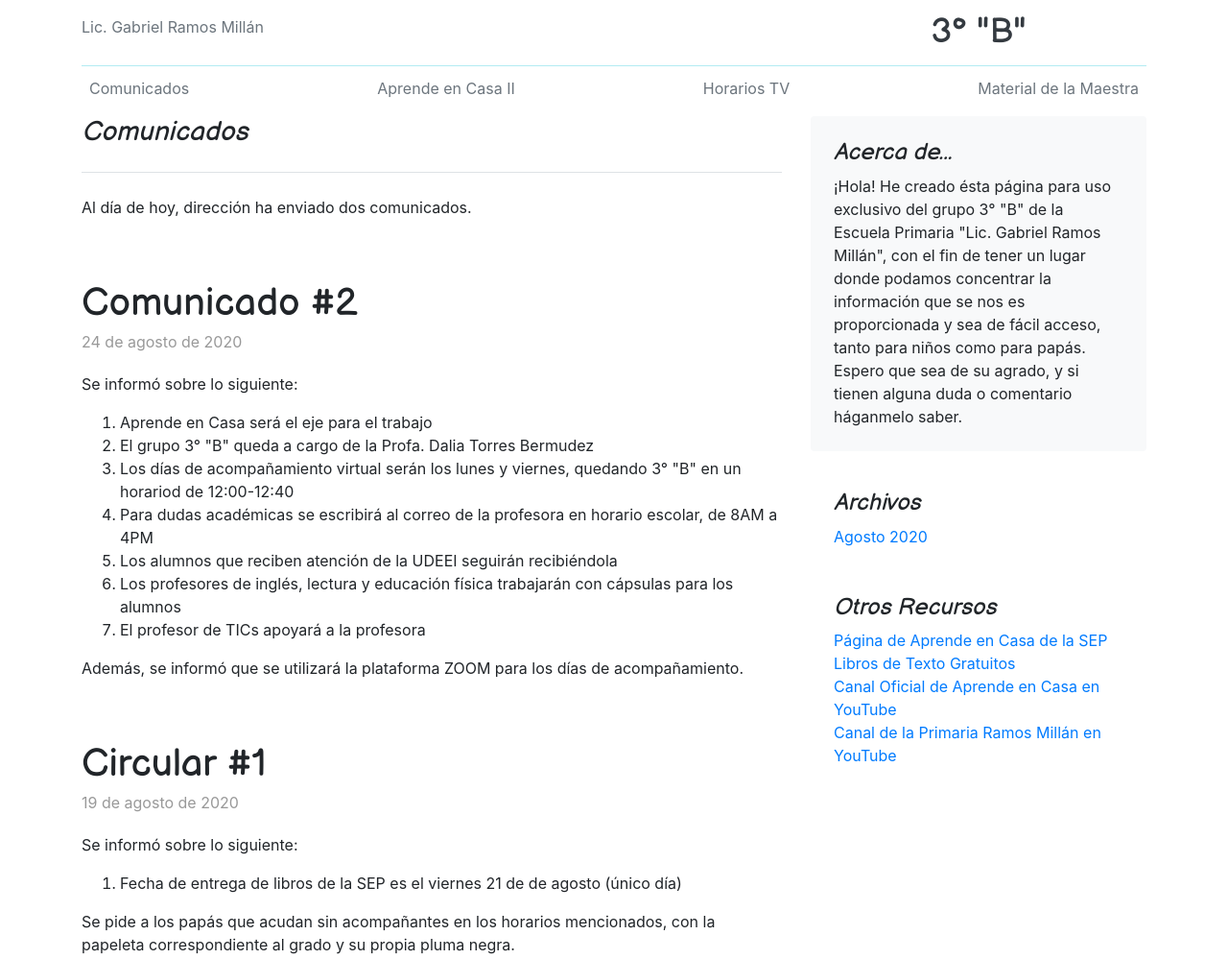
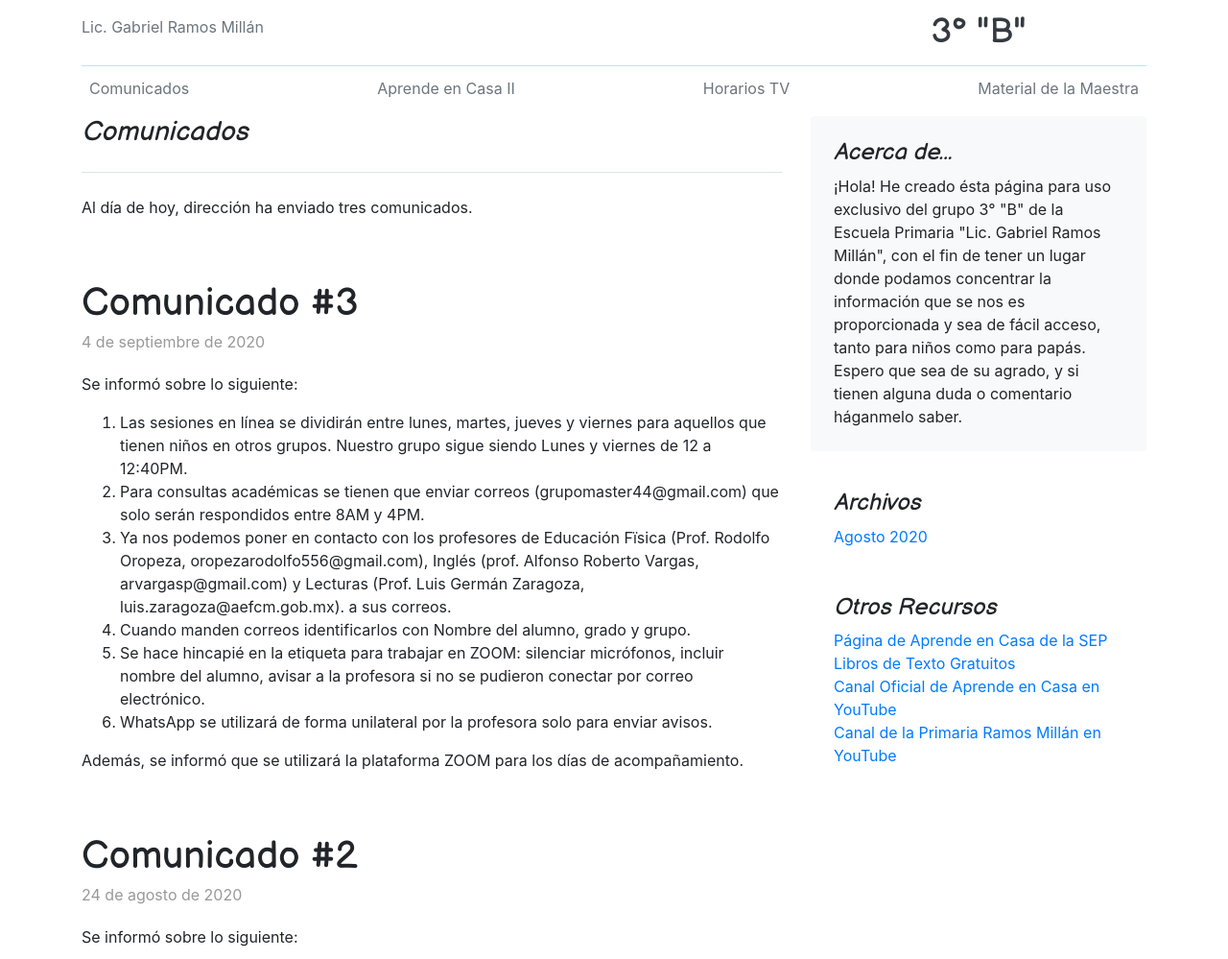
Before and after one commit to MarioMinguer/tercerob, a plain HTML site: page comunicados.html in a window 1280 px wide. Shown: the top 999 px of the page at 96% size. Drawn offline with Linux system fonts and the light colour scheme.

Commit message:
Update comunicados.html
added com #3

```diff
--- a/comunicados.html
+++ b/comunicados.html
@@ -68,12 +68,30 @@
           </h3>
 
           <div class="blog-post">
-            <p>Al día de hoy, dirección ha enviado dos comunicados.
+            <p>Al día de hoy, dirección ha enviado tres comunicados.
             <div class=>
 
             </div>
             </p>
           </div><!-- /.blog-post -->
+                  <div class="blog-post">
+            <h2 class="blog-post-title">Comunicado #3</h2>
+            <p class="blog-post-meta">4 de septiembre de 2020</p>
+
+            <p>Se informó sobre lo siguiente:
+            <ol>
+              <li>Las sesiones en línea se dividirán entre lunes, martes, jueves y viernes para aquellos que tienen niños en otros grupos. Nuestro grupo sigue siendo Lunes y viernes de 12 a 12:40PM.</li>
+              <li>Para consultas académicas se tienen que enviar correos (grupomaster44@gmail.com) que solo serán respondidos entre 8AM y 4PM.</li>
+              <li>Ya nos podemos poner en contacto con los profesores de Educación Fïsica (Prof. Rodolfo Oropeza, oropezarodolfo556@gmail.com), Inglés (prof. Alfonso Roberto Vargas, arvargasp@gmail.com) y Lecturas (Prof. Luis Germán Zaragoza, luis.zaragoza@aefcm.gob.mx). a sus correos.</li>
+              <li>Cuando manden correos identificarlos con Nombre del alumno, grado y grupo.</li>
+              <li>Se hace hincapié en la etiqueta para trabajar en ZOOM: silenciar micrófonos, incluir nombre del alumno, avisar a la profesora si no se pudieron conectar por correo electrónico.</li>
+              <li>WhatsApp se utilizará de forma unilateral por la profesora solo para enviar avisos.</li>
+                    </ol>
+            Además, se informó que se utilizará la plataforma ZOOM para los días de acompañamiento.
+
+            </p>
+          </div>
+
           <div class="blog-post">
             <h2 class="blog-post-title">Comunicado #2</h2>
             <p class="blog-post-meta">24 de agosto de 2020</p>
@@ -88,14 +106,13 @@
               <li>Los profesores de inglés, lectura y educación física trabajarán con cápsulas para los alumnos</li>
               <li>El profesor de TICs apoyará a la profesora</li>
             </ol>
-            Además, se informó que se utilizará la plataforma ZOOM para los días de acompañamiento.
 
             </p>
           </div><!-- /.blog-post -->
 
 
           <div class="blog-post">
-            <h2 class="blog-post-title">Circular #1</h2>
+            <h2 class="blog-post-title">Comunicado #1</h2>
             <p class="blog-post-meta">19 de agosto de 2020</p>
 
             <p>Se informó sobre lo siguiente:
```
